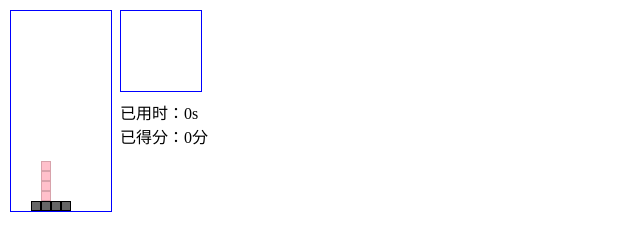
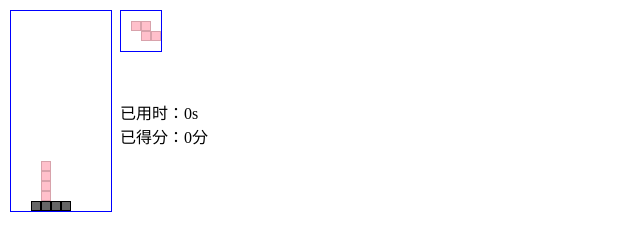
Before and after one commit to SunQQQ/MyTetris, a plain HTML site: page index.html in a window 1280 px wide. Shown: the whole page, without its empty margins (0-640 px from the left). Drawn offline with Linux system fonts and the light colour scheme.

Commit message:
测试git

```diff
--- a/css/index.css
+++ b/css/index.css
@@ -6,9 +6,9 @@
     height: 200px;
     border: 1px solid blue;
 }
-.next{
-    height: 80px;
-    width: 80px;
+.preview{
+    height: 40px;
+    width: 40px;
     position: absolute;
     left: 120px;
     top: 10px;
--- a/index.html
+++ b/index.html
@@ -7,7 +7,7 @@
 </head>
 <body>
 <div class="game"></div>
-<div class="next"></div>
+<div class="preview"></div>
 <div class="info">
     <div class="line">已用时：<span>0</span>s</div>
     <div class="line">已得分：<span>0</span>分</div>
--- a/js/index.js
+++ b/js/index.js
@@ -5,7 +5,7 @@
 首先创建一个数组10*20，存数字，0代表空、1代表current、2代表done
 创建一个相同结构的数组，存div。这样两个数组形成映射关系，通过改变数字来改变小div颜色
 */
-var nums = [
+var gameNum = [
     [0,0,0,0,0,0,0,0,0,0],
     [0,0,0,0,0,0,0,0,0,0],
     [0,0,0,0,0,0,0,0,0,0],
@@ -27,7 +27,13 @@ var nums = [
     [0,0,0,1,0,0,0,0,0,0],
     [0,0,2,2,2,2,0,0,0,0]
 ];
-var divs = [];
+var previewNum = [
+    [0,0,0,0],
+    [0,1,1,0],
+    [0,0,1,1],
+    [0,0,0,0]
+];
+var gameDivs = [], previewDivs=[];
 function initGame() {
     for(var i=0;i<20;i++){
         var occion  = [];
@@ -37,24 +43,50 @@ function initGame() {
             document.getElementsByClassName("game")[0].append(div);
             occion.push(div);
         }
-        divs.push(occion);
+        gameDivs.push(occion);
+    }
+}
+function initPreview() {
+    for(var i=0;i<4;i++){
+        var occion  = [];
+        for(var w=0;w<4;w++){
+            var div = document.createElement("div");
+            div.className = "none";
+            document.getElementsByClassName("preview")[0].append(div);
+            occion.push(div);
+        }
+        previewDivs.push(occion);
     }
 }
 function refresh() {
     for(var z=0;z<20;z++){
         for(var v=0;v<10;v++){
-            if(nums[z][v] == 0){
-                divs[z][v].className = "none";
+            if(gameNum[z][v] == 0){
+                gameDivs[z][v].className = "none";
             }
-            if(nums[z][v] == 1){
-                divs[z][v].className = "current";
+            if(gameNum[z][v] == 1){
+                gameDivs[z][v].className = "current";
             }
-            if(nums[z][v] == 2){
-                divs[z][v].className = "done";
+            if(gameNum[z][v] == 2){
+                gameDivs[z][v].className = "done";
+            }
+        }
+    }
+    for(var z=0;z<4;z++){
+        for(var v=0;v<4;v++){
+            if(previewNum[z][v] == 0){
+                previewDivs[z][v].className = "none";
+            }
+            if(previewNum[z][v] == 1){
+                previewDivs[z][v].className = "current";
+            }
+            if(previewNum[z][v] == 2){
+                previewDivs[z][v].className = "done";
             }
         }
     }
 }
 initGame();
-console.log(nums[19][5]);
+initPreview();
+console.log(gameNum[19][5]);
 refresh();
```
